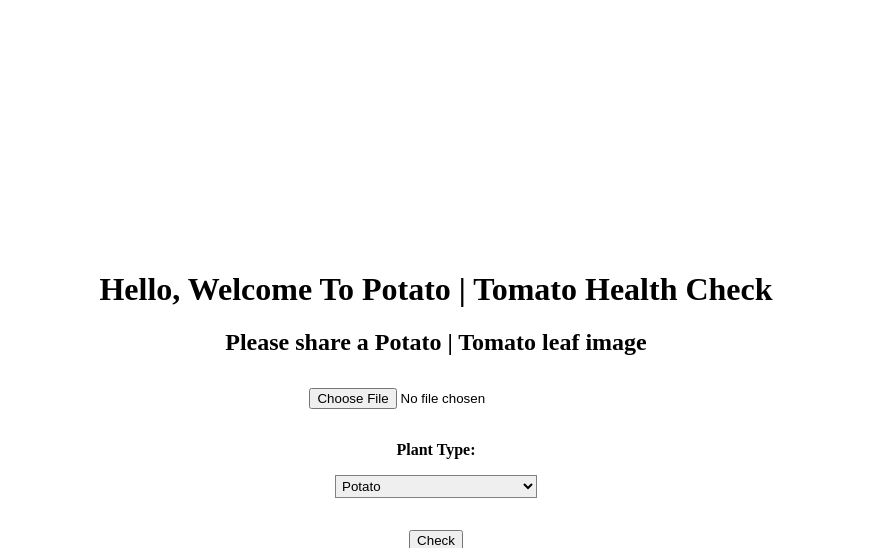
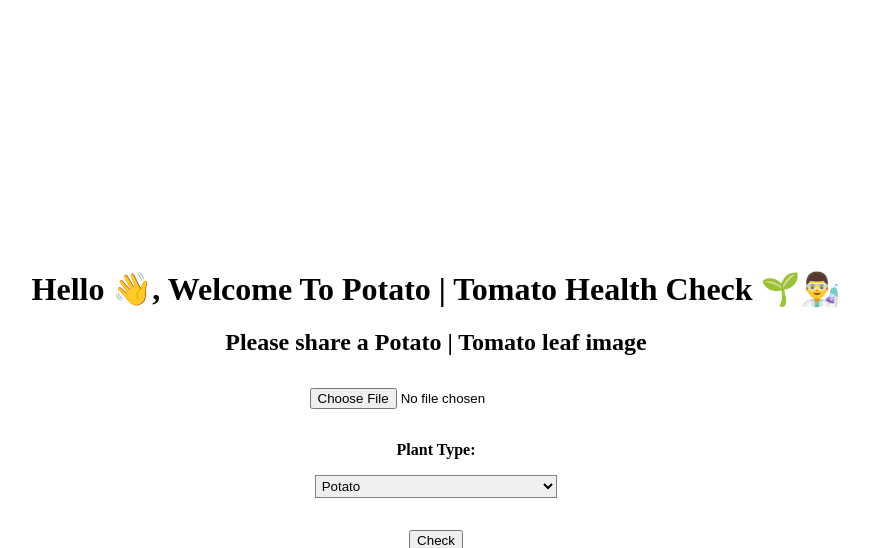
Before and after one commit to MuokaPWambua/PotatoDiseaseClassifier, a Flask app: page / in a window 1280 px wide. Shown: the top 548 px of the page, without its empty margins (204-1073 px from the left). Run offline with Flask 3, Linux system fonts and the light colour scheme.

Commit message:
update error handling

```diff
--- a/templates/index.html
+++ b/templates/index.html
@@ -30,7 +30,7 @@
 <body>
     <div class="container">
         <div>
-            <h1 align="center">Hello, Welcome To Potato | Tomato Health Check</h1>
+            <h1 align="center">Hello 👋, Welcome To Potato | Tomato Health Check 🌱👨‍🔬</h1>
             <h2 align="center">Please share a Potato | Tomato leaf image</h2>
 
             <div class="center-container spaceY">
```
